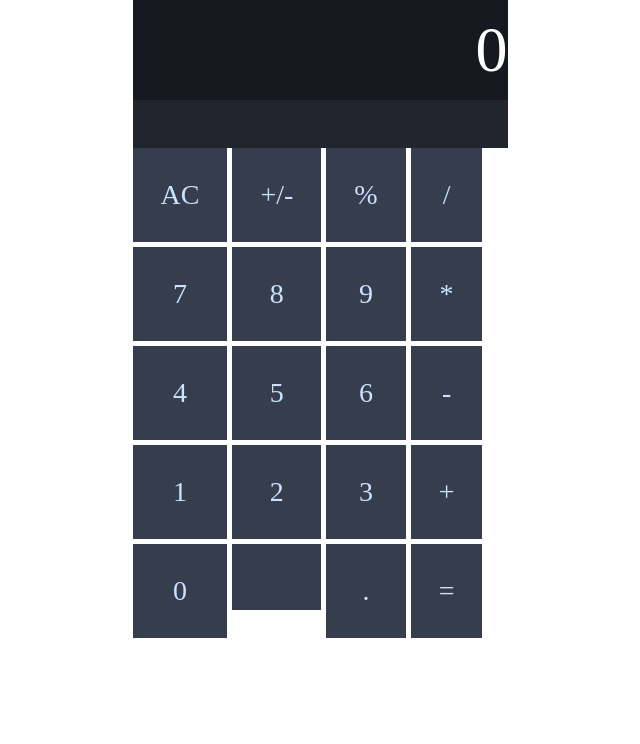
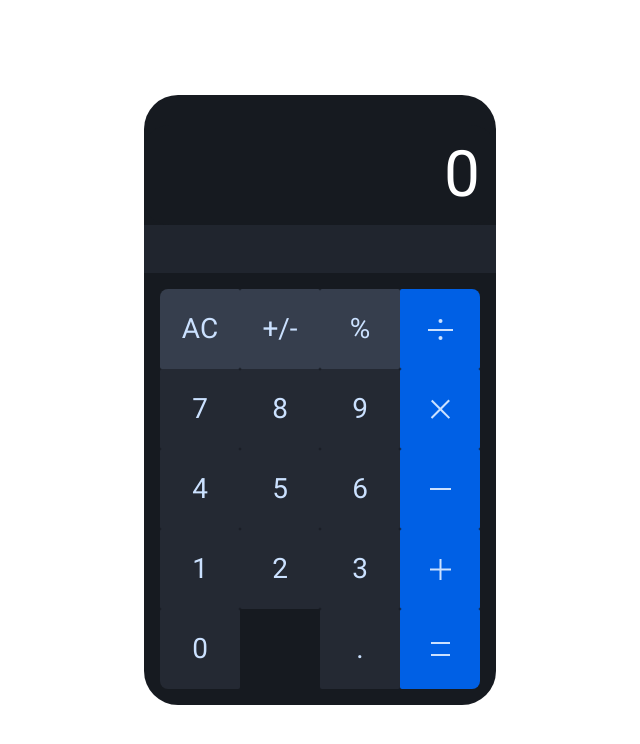
Before and after one commit to chocopie777/calculator, a plain HTML site: page index.html in a window 1280 px wide. Shown: the whole page, without its empty margins (320-960 px from the left). Drawn offline with Linux system fonts and the light colour scheme.

Commit message:
started redesigning

```diff
--- a/index.html
+++ b/index.html
@@ -20,32 +20,31 @@
         </div>
         <div class="calculator__btns">
             <div class="calculator__row">
-                <div class="calculator__col" id="AC">AC</div>
-                <div class="calculator__col num" id="7">7</div>
-                <div class="calculator__col num" id="4">4</div>
-                <div class="calculator__col num" id="1">1</div>
-                <div class="calculator__col num" id="0">0</div>
+                <div class="calculator__col operation angle-lt" id="AC">AC</div>
+                <div class="calculator__col num">7</div>
+                <div class="calculator__col num">4</div>
+                <div class="calculator__col num">1</div>
+                <div class="calculator__col num angle-lb">0</div>
             </div>
             <div class="calculator__row">
-                <div class="calculator__col" id="+/-">+/-</div>
-                <div class="calculator__col num" id="8">8</div>
-                <div class="calculator__col num" id="5">5</div>
-                <div class="calculator__col num" id="2">2</div>
-                <div class="calculator__col"></div>
+                <div class="calculator__col operation" id="+/-">+/-</div>
+                <div class="calculator__col num">8</div>
+                <div class="calculator__col num">5</div>
+                <div class="calculator__col num">2</div>
             </div>
             <div class="calculator__row">
-                <div class="calculator__col" id="%">%</div>
-                <div class="calculator__col num" id="9">9</div>
-                <div class="calculator__col num" id="6">6</div>
-                <div class="calculator__col num" id="3">3</div>
-                <div class="calculator__col num" id=".">.</div>
+                <div class="calculator__col operation" id="%">%</div>
+                <div class="calculator__col num">9</div>
+                <div class="calculator__col num">6</div>
+                <div class="calculator__col num">3</div>
+                <div class="calculator__col num">.</div>
             </div>
             <div class="calculator__row">
-                <div class="calculator__col" id="/">/</div>
-                <div class="calculator__col" id="*">*</div>
-                <div class="calculator__col" id="-">-</div>
-                <div class="calculator__col" id="+">+</div>
-                <div class="calculator__col" id="=">=</div>
+                <div class="calculator__col calc angle-rt" id="/"><img src="images/divide.svg" alt="divide"></div>
+                <div class="calculator__col calc" id="*"><img src="images/multiply.svg" alt="multiply"></div>
+                <div class="calculator__col calc" id="-"><img src="images/minus.svg" alt="minus"></div>
+                <div class="calculator__col calc" id="+"><img src="images/plus.svg" alt="plus"></div>
+                <div class="calculator__col calc angle-rb" id="="><img src="images/equal.svg" alt="equals"></div>
             </div>
         </div>
     </div>
--- a/style.css
+++ b/style.css
@@ -1,27 +1,48 @@
+@font-face {
+    font-family: "Roboto-Light";
+    src: url("fonts/Roboto-Light.woff2") format("woff2"),
+    url("fonts/Roboto-Light.woff") format("woff");
+    font-weight: 300;
+    font-style: normal;
+    font-display: swap;
+}
+
+@font-face {
+    font-family: "Roboto-Regular";
+    src: url("fonts/Roboto-Regular.woff2") format("woff2"),
+    url("fonts/Roboto-Regular.woff") format("woff");
+    font-weight: 400;
+    font-style: normal;
+    font-display: swap;
+}
+
 .calculator {
-    width: 375px;
+    padding-top: 30px;
+    background: #161A20;
+    border-radius: 34px;
     user-select: none;
-
+    font-family: Roboto-Regular;
 }
 
 .container {
-    max-width: 375px;
-    margin: 0 auto;
+    height: 100vh;
+    display: flex;
+    align-items: center;
+    justify-content: center;
 }
 
 .calculator__col {
     display: flex;
     justify-content: center;
-    padding: 33px 28px;
-    background: #363E4D;
+    align-items: center;
     color: #CBE1FF;
+    height: 80px;
+    width: 80px;
     text-align: center;
     font-size: 28px;
     font-style: normal;
     font-weight: 400;
     line-height: 100%;
-    margin-bottom: 5px;
-    margin-right: 5px;
 }
 
 .calculator__col {
@@ -30,10 +51,14 @@
 }
 
 .calculator__btns {
+    padding: 16px;
     display: flex;
+    justify-content: center;
 }
 
 .calculator__result-display {
+    padding: 16px;
+    border-radius: 25px;
     display: flex;
     align-items: center;
     justify-content: flex-end;
@@ -48,15 +73,49 @@
 }
 
 .calculator__expression-display {
+    padding: 12px 16px;
     display: flex;
     align-items: center;
     justify-content: flex-end;
     width: 100%;
     height: 48px;
     background: #20252E;
+    font-family: Roboto-Light;
     color: #CBE1FF;
     font-size: 24px;
     font-style: normal;
     font-weight: 300;
     line-height: 100%;
 }
+
+.num {
+    border-radius: 2px;
+    background: #242933;
+
+}
+
+.calc {
+    border-radius: 2px;
+    background: #0060E5;
+}
+
+.operation {
+    border-radius: 2px;
+    background: #363E4D;
+}
+
+.angle-lt {
+    border-radius: 8px 2px 2px 2px;
+}
+
+.angle-rt {
+    border-radius: 2px 8px 2px 2px;
+}
+
+.angle-lb {
+    border-radius: 2px 2px 2px 8px;
+}
+
+.angle-rb {
+    border-radius: 2px 2px 8px 2px;
+}
```
Also changed, not shown: fonts/Roboto-Light.woff (added), fonts/Roboto-Light.woff2 (added), fonts/Roboto-Regular.woff (added), fonts/Roboto-Regular.woff2 (added), images/divide.svg (added), images/equal.svg (added), images/minus.svg (added), images/multiply.svg (added), images/plus.svg (added).
